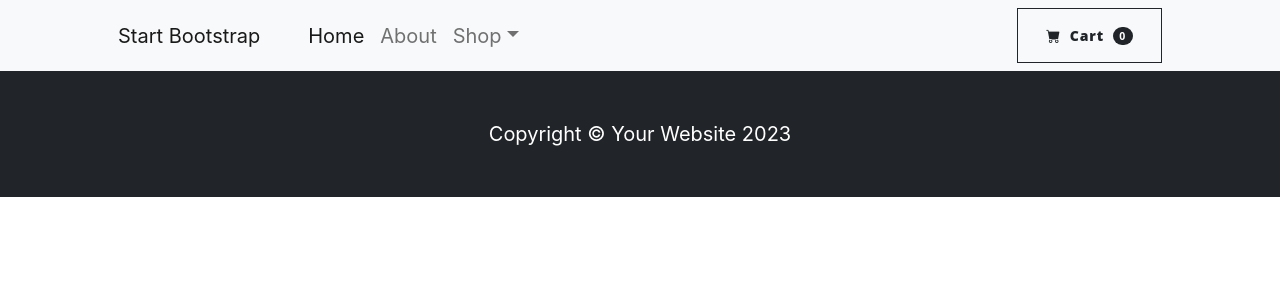
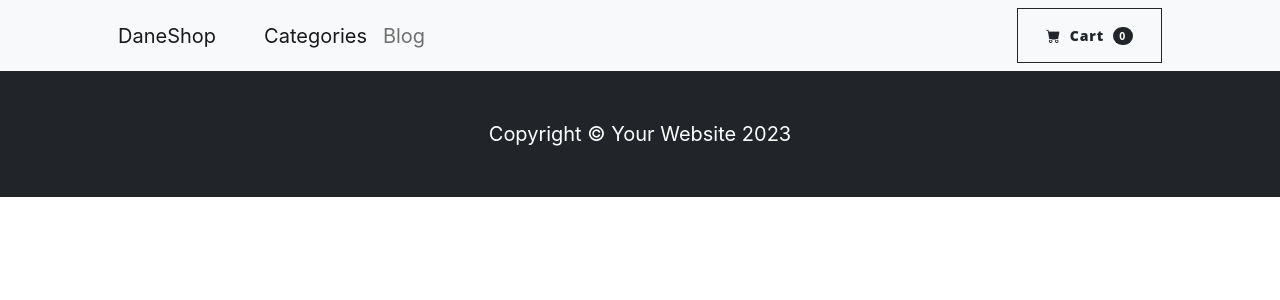
Before and after one commit to sinabakhshandeh/daneshop, a Django app: template shop/templates/shop/base.html in a window 1280 px wide. Shown: the top 300 px of the page. Run offline with Django 4.2, Linux system fonts and the light colour scheme; the template is opened without the code that fills it, so the values that code supplies are empty; some libraries are stand-ins or nearby versions.

Commit message:
style: update navbar

```diff
--- a/shop/templates/shop/base.html
+++ b/shop/templates/shop/base.html
@@ -22,21 +22,12 @@
         <!-- Navigation-->
         <nav class="navbar navbar-expand-lg navbar-light bg-light">
             <div class="container px-4 px-lg-5">
-                <a class="navbar-brand" href="#!">Start Bootstrap</a>
+                <a class="navbar-brand" href="{% url 'shop:home' %}">DaneShop</a>
                 <button class="navbar-toggler" type="button" data-bs-toggle="collapse" data-bs-target="#navbarSupportedContent" aria-controls="navbarSupportedContent" aria-expanded="false" aria-label="Toggle navigation"><span class="navbar-toggler-icon"></span></button>
                 <div class="collapse navbar-collapse" id="navbarSupportedContent">
                     <ul class="navbar-nav me-auto mb-2 mb-lg-0 ms-lg-4">
-                        <li class="nav-item"><a class="nav-link active" aria-current="page" href="#!">Home</a></li>
-                        <li class="nav-item"><a class="nav-link" href="#!">About</a></li>
-                        <li class="nav-item dropdown">
-                            <a class="nav-link dropdown-toggle" id="navbarDropdown" href="#" role="button" data-bs-toggle="dropdown" aria-expanded="false">Shop</a>
-                            <ul class="dropdown-menu" aria-labelledby="navbarDropdown">
-                                <li><a class="dropdown-item" href="#!">All Products</a></li>
-                                <li><hr class="dropdown-divider" /></li>
-                                <li><a class="dropdown-item" href="#!">Popular Items</a></li>
-                                <li><a class="dropdown-item" href="#!">New Arrivals</a></li>
-                            </ul>
-                        </li>
+                        <li class="nav-item"><a class="nav-link active" aria-current="page" href="#!">Categories</a></li>
+                        <li class="nav-item"><a class="nav-link" href="{% url 'blog:post_list' %}">Blog</a></li>
                     </ul>
                     <form class="d-flex">
                         <button class="btn btn-outline-dark" type="submit">
```
